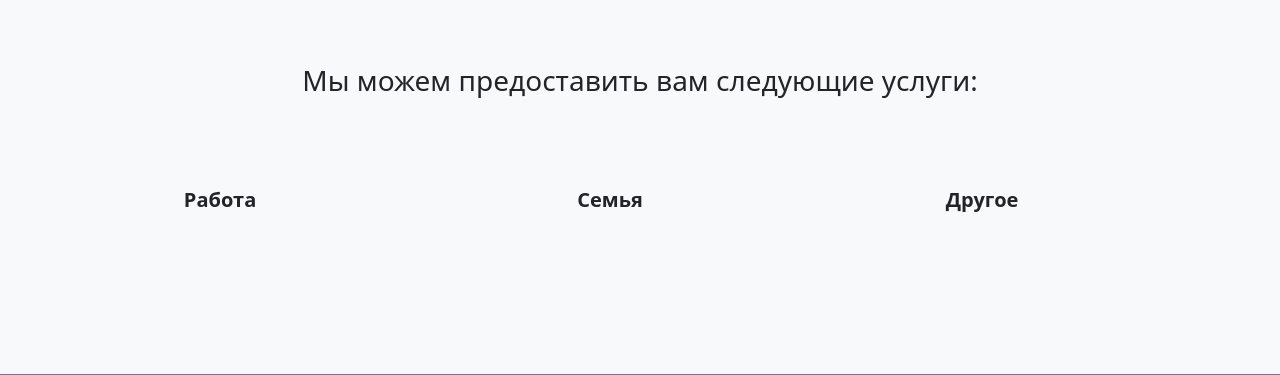
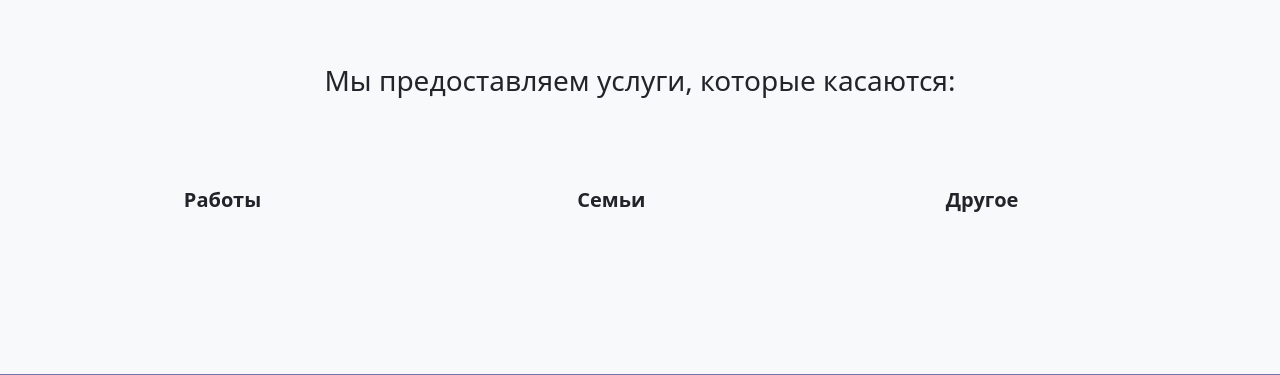
Before and after one commit to fesenkoaa/legalisation_services, a Django app: page /ru/services/ in a window 1280 px wide. Shown: the part 56-431 px from the top of the page. Run offline with Django 3.2, Linux system fonts and the light colour scheme; data that the repository does not hold is empty; some libraries are stand-ins or nearby versions.

Commit message:
beta 1.6.0

```diff
--- a/ttc_docs/web_docs/templates/services.html
+++ b/ttc_docs/web_docs/templates/services.html
@@ -3,7 +3,7 @@
 {% block content %}
 <br><br><br><br><br>
     <section id="about">
-        <h3 class="text-center">Мы можем предоставить вам следующие услуги:</h3>
+        <h3 class="text-center">Мы предоставляем услуги, которые касаются:</h3>
         <br><br><br>
         <div class="row center" style="width: 85%;">
             <style>
@@ -17,7 +17,7 @@
             <div class="column" style="width: 37%">
                 <div class="row gx-4 justify-content-center">
                     <div class="col-lg-8">
-                        <h5><strong>Работа</strong></h5>
+                        <h5><strong>Работы</strong></h5>
                         <br><br>
                         {% for services in work %}
                         <h6><a href="{% url 'ru:contact' %}" style="color: black; text-decoration: none">{{ services.service_name }}</a></h6><br>
@@ -28,7 +28,7 @@
             <div class="column" style="width: 36%">
                 <div class="row gx-4 justify-content-center">
                     <div class="col-lg-8">
-                        <h5><strong>Семья</strong></h5>
+                        <h5><strong>Семьи</strong></h5>
                         <br><br>
                         {% for services in family %}
                         <h6><a href="{% url 'ru:contact' %}" style="color: black; text-decoration: none">{{ services.service_name }}</a></h6><br>
--- a/ttc_docs/web_docs_ua/templates/ua-services.html
+++ b/ttc_docs/web_docs_ua/templates/ua-services.html
@@ -3,7 +3,7 @@
 {% block content %}
 <br><br><br><br><br>
     <section id="about">
-        <h3 class="text-center">Ми можемо надати вам наступні послуги:</h3>
+        <h3 class="text-center">Ми надаємо послуги, що стосуються:</h3>
         <br><br><br>
         <div class="row center" style="width: 85%;">
             <style>
@@ -17,7 +17,7 @@
             <div class="column" style="width: 37%">
                 <div class="row gx-4 justify-content-center">
                     <div class="col-lg-8">
-                        <h5><strong>Робота</strong></h5>
+                        <h5><strong>Роботи</strong></h5>
                         <br><br>
                         {% for services in work %}
                         <h6><a href="{% url 'ru:contact' %}" style="color: black; text-decoration: none">{{ services.service_name_ua }}</a></h6><br>
@@ -28,7 +28,7 @@
             <div class="column" style="width: 36%">
                 <div class="row gx-4 justify-content-center">
                     <div class="col-lg-8">
-                        <h5><strong>Родина</strong></h5>
+                        <h5><strong>Родини</strong></h5>
                         <br><br>
                         {% for services in family %}
                         <h6><a href="{% url 'ru:contact' %}" style="color: black; text-decoration: none">{{ services.service_name_ua }}</a></h6><br>
```
